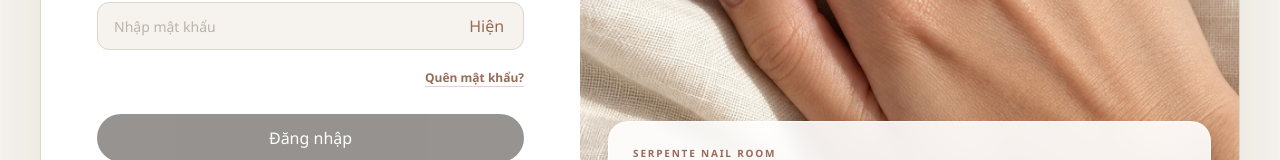
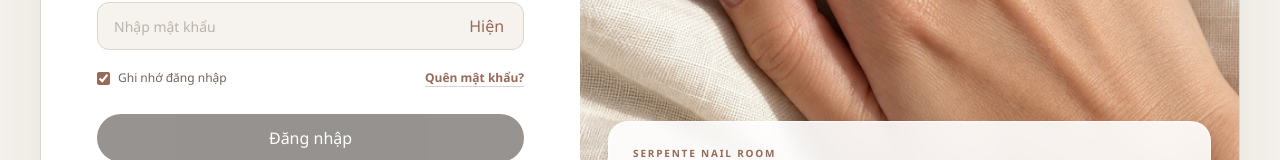
Before and after one commit to hello1224354/nail_salon_api, a Next.js app in the folder frontend/: page /login in a window 1280 px wide. Shown: the part 602-762 px from the top of the page. Built offline with nearby package versions, Linux system fonts and the light colour scheme; no server answers.

Commit message:
add remember-me control to customer login

```diff
--- a/frontend/src/components/auth/LoginForm.tsx
+++ b/frontend/src/components/auth/LoginForm.tsx
@@ -16,6 +16,7 @@ export function LoginForm() {
     const router = useRouter();
     const [email, setEmail] = useState("");
     const [password, setPassword] = useState("");
+    const [rememberMe, setRememberMe] = useState(true);
     const [showPassword, setShowPassword] = useState(false);
     const [error, setError] = useState("");
     const [submitting, setSubmitting] = useState(false);
@@ -31,6 +32,7 @@ export function LoginForm() {
                 body: JSON.stringify({
                     email,
                     password,
+                    remember_me: rememberMe,
                 }),
             });
 
@@ -90,7 +92,16 @@ export function LoginForm() {
                     </span>
                 </label>
 
-                <div className="flex justify-end">
+                <div className="flex items-center justify-between gap-4">
+                    <label className="flex cursor-pointer items-center gap-2 text-xs text-muted">
+                        <input
+                            type="checkbox"
+                            checked={rememberMe}
+                            onChange={(event) => setRememberMe(event.target.checked)}
+                            className="accent-[#986a58]"
+                        />
+                        Ghi nhớ đăng nhập
+                    </label>
                     <Link href="/forgot-password" className="focus-ring rounded-sm text-xs font-semibold text-accent underline decoration-accent/30 underline-offset-4 hover:text-ink">
                         Quên mật khẩu?
                     </Link>
```
